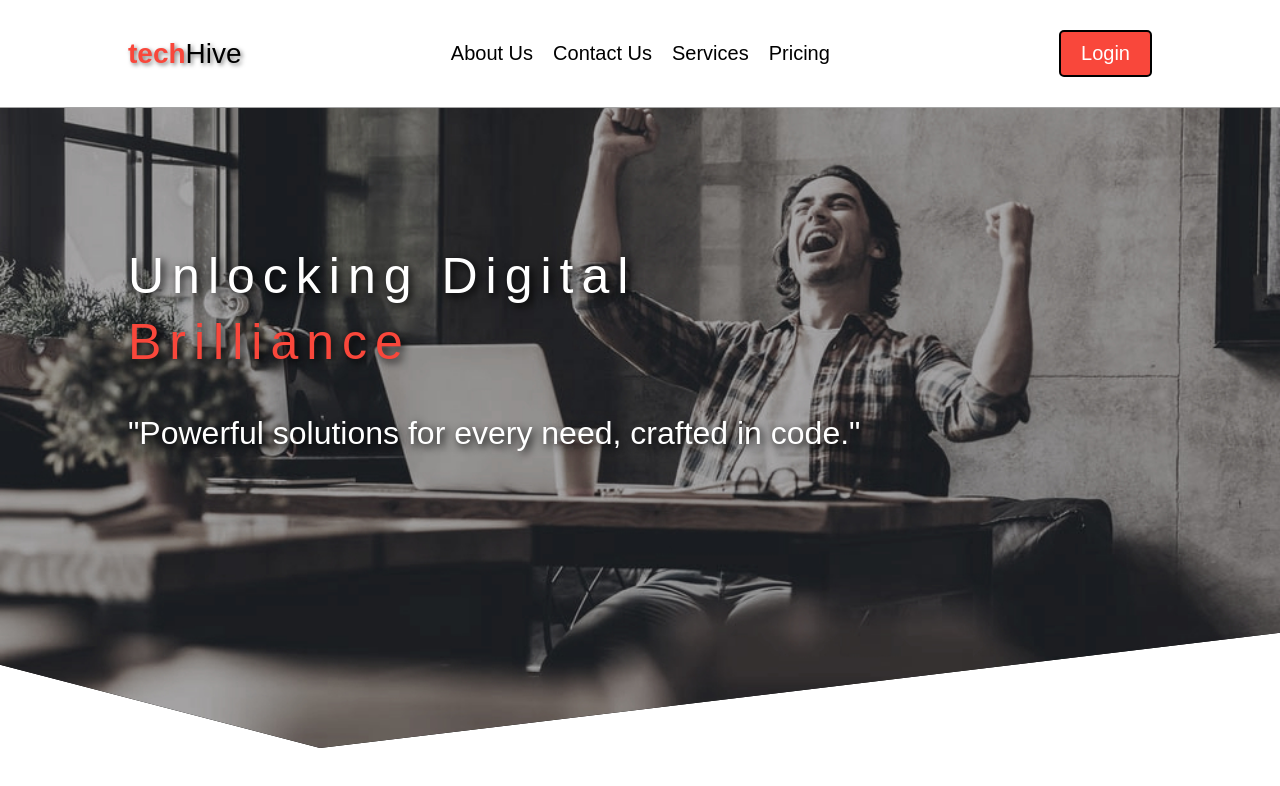
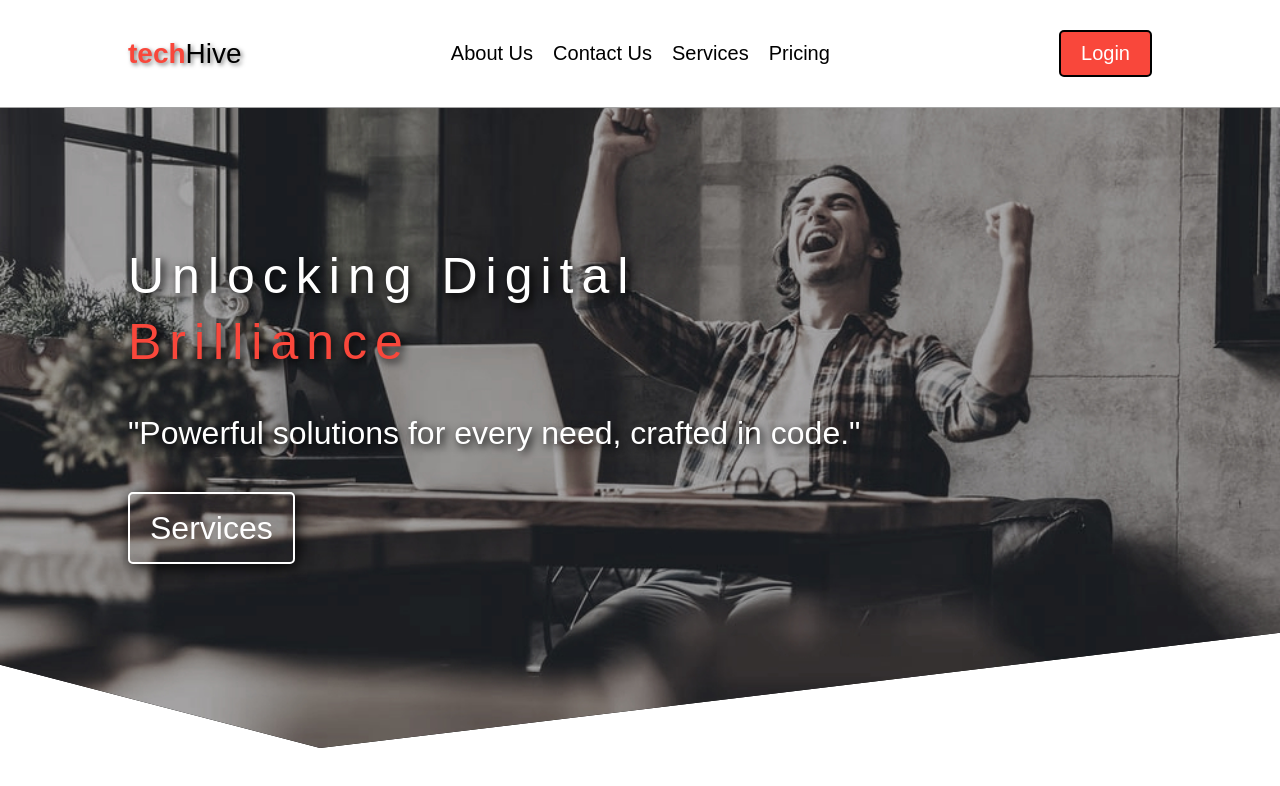
Before and after one commit to Gayan65/devWeb, a React (Create React App) app in the folder frontend/: page / in a window 1280 px wide. Shown: the top 786 px of the page. Built offline with nearby package versions, Linux system fonts and the light colour scheme; a web font is replaced by a local one.

Commit message:
Add services button

```diff
--- a/frontend/src/components/Landing.js
+++ b/frontend/src/components/Landing.js
@@ -12,6 +12,7 @@ const Landing = () => {
                     <p className="hero-landing-header-2">
                         "Powerful solutions for every need, crafted in code."
                     </p>
+                    <button className="cta button-primary-lg">Services</button>
                 </div>
             </div>
         </div>
--- a/frontend/src/styles/main.css
+++ b/frontend/src/styles/main.css
@@ -15,7 +15,7 @@ a,
     font-size: 20px;
     color: #000000;
     text-decoration: none;
-    transition: color 0.15s, background-color 0.15s;
+    transition: color 0.17s, background-color 0.17s, border 0.17s;
     cursor: pointer;
 }
 
@@ -140,3 +140,24 @@ a:hover {
     line-height: 6vh;
     text-shadow: 3px 3px 8px #000000;
 }
+
+.button-primary-lg {
+    text-align: start; /* Center text horizontally */
+    display: flex;
+    align-items: center;
+    justify-content: center;
+    font-size: 32px; /* Adjust font size */
+    background: transparent;
+    position: absolute;
+    top: 60%;
+    left: 10%;
+    line-height: 6vh;
+    border: #ffff solid 2px;
+    box-shadow: 2px 2px 15px #000000;
+}
+
+.button-primary-lg:hover {
+    color: #ffff;
+    background-color: #f9473b;
+    border: #f9473b solid 2px;
+}
```
